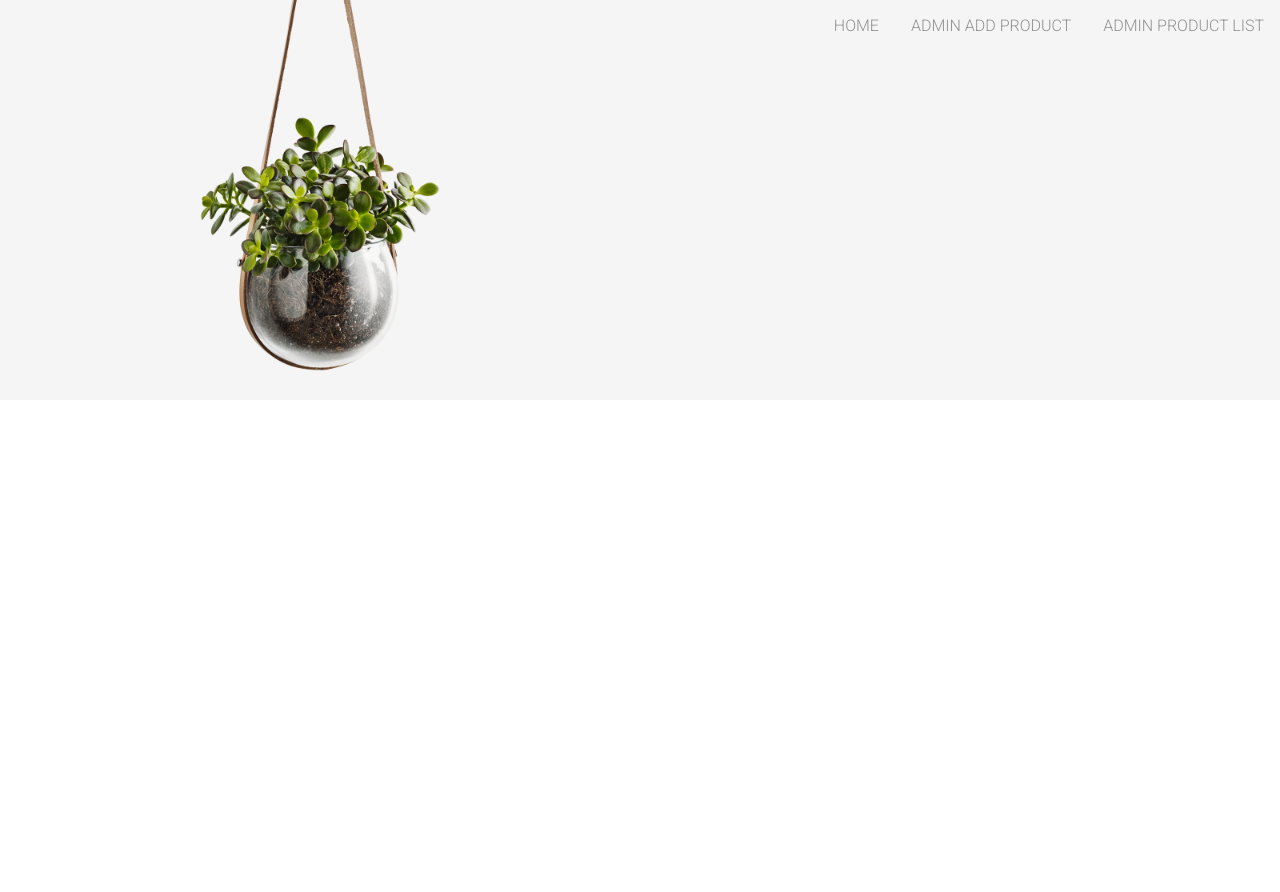
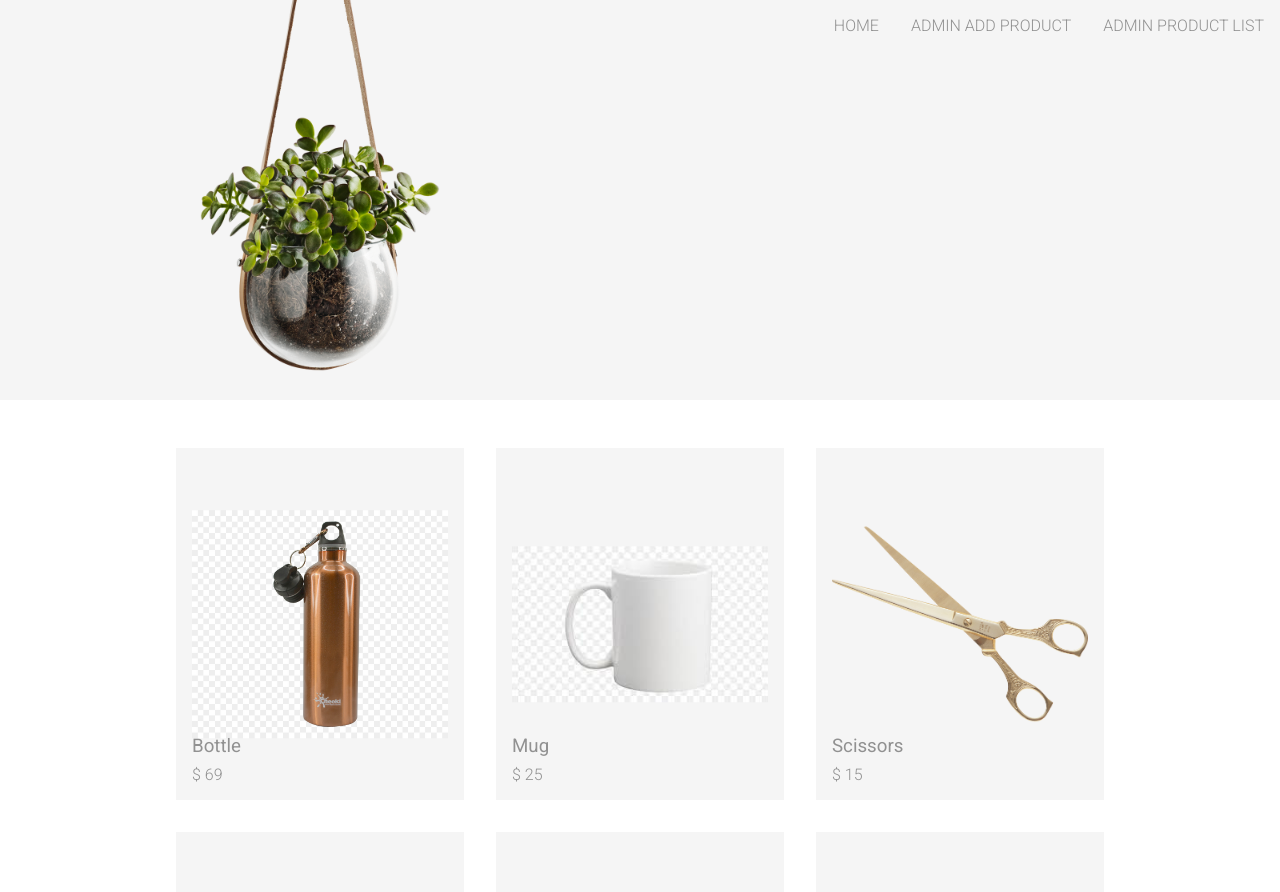
Before and after one commit to magdalena-u/nodejs-store, a React (Create React App) app in the folder frontend/: page / in a window 1280 px wide. Shown: the top 892 px of the page. Before the commit the page ends 800 px from the top, so only its background shows below. Built offline with nearby package versions, Linux system fonts and the light colour scheme.

Commit message:
display mock products on main page

```diff
--- a/frontend/src/App.tsx
+++ b/frontend/src/App.tsx
@@ -1,6 +1,7 @@
 import React from 'react';
 import { createGlobalStyle } from 'styled-components';
 
+import { StoreContent } from 'pages';
 import { Header } from 'components/header';
 
 const GlobalStyle = createGlobalStyle`
@@ -17,6 +18,7 @@ function App() {
     <>
       <GlobalStyle />
       <Header />
+      <StoreContent />
     </>
   );
 }
--- /dev/null
+++ b/frontend/src/components/store/Tile.tsx
@@ -0,0 +1,54 @@
+import React from 'react';
+import styled from 'styled-components';
+
+import { IStoreProduct } from 'interfaces/store/IStoreProduct';
+
+import { color, fontWeight } from 'styles/variables';
+
+const TileContainer = styled.div`
+  position: relative;
+  display: flex;
+  flex-direction: column;
+  justify-content: flex-end;
+
+  width: 16rem;
+  height: 20rem;
+  padding: 1rem;
+  margin: 1rem;
+
+  background-color: ${color.grey};
+`;
+
+const TextContainer = styled.div`
+  z-index: 2;
+`;
+
+const Title = styled.h3`
+  color: ${color.darkGrey};
+  font-weight: ${fontWeight.regular};
+  margin: 0.5rem 0;
+`;
+
+const Price = styled.span`
+  color: ${color.darkGrey};
+  font-weight: ${fontWeight.light};
+`;
+
+const Image = styled.img`
+  position: absolute;
+  left: 50%;
+  top: 50%;
+  transform: translate(-50%, -50%);
+  width: calc(100% - 2rem);
+  padding: 1rem;
+`;
+
+export const TileComponent = ({ product }: IStoreProduct) => (
+  <TileContainer>
+    <TextContainer>
+      <Title>{product.title}</Title>
+      <Price>$ {product.price}</Price>
+    </TextContainer>
+    <Image src={product.imageUrl} />
+  </TileContainer>
+);
--- /dev/null
+++ b/frontend/src/interfaces/store/IStoreProduct.ts
@@ -0,0 +1,9 @@
+interface IStoreProductDetail {
+  title: string;
+  price: number;
+  imageUrl: string;
+}
+
+export interface IStoreProduct {
+  product: IStoreProductDetail;
+}
--- /dev/null
+++ b/frontend/src/mock/products.ts
@@ -0,0 +1,8 @@
+export const products = [
+  { title: 'Bottle', price: 69.0, imageUrl: '/image/bottle1.jpg' },
+  { title: 'Mug', price: 25.0, imageUrl: '/image/mug.png' },
+  { title: 'Scissors', price: 15.0, imageUrl: '/image/scissors.png' },
+  { title: 'Watch', price: 150.0, imageUrl: '/image/watch.png' },
+  { title: 'Dish set', price: 300.0, imageUrl: '/image/set.jpg' },
+  { title: 'Pot', price: 89.0, imageUrl: '/image/pot.jpeg' },
+];
--- /dev/null
+++ b/frontend/src/pages/index.tsx
@@ -0,0 +1,24 @@
+import React from 'react';
+import styled from 'styled-components';
+
+import { TileComponent } from 'components/store/Tile';
+
+import { products } from 'mock/products';
+
+const StoreProductContainer = styled.div`
+  display: flex;
+  flex-wrap: wrap;
+  justify-content: center;
+
+  margin: 2rem auto;
+  width: 80%;
+`;
+
+export const StoreContent = () => (
+  <StoreProductContainer>
+    <h2></h2>
+    {products.map((product) => (
+      <TileComponent product={product} />
+    ))}
+  </StoreProductContainer>
+);
```
Also changed, not shown: frontend/public/image/pot.jpeg (renamed from frontend/public/image/images.jpeg), frontend/public/image/set.jpg (renamed from frontend/public/image/zestaw.jpg).
